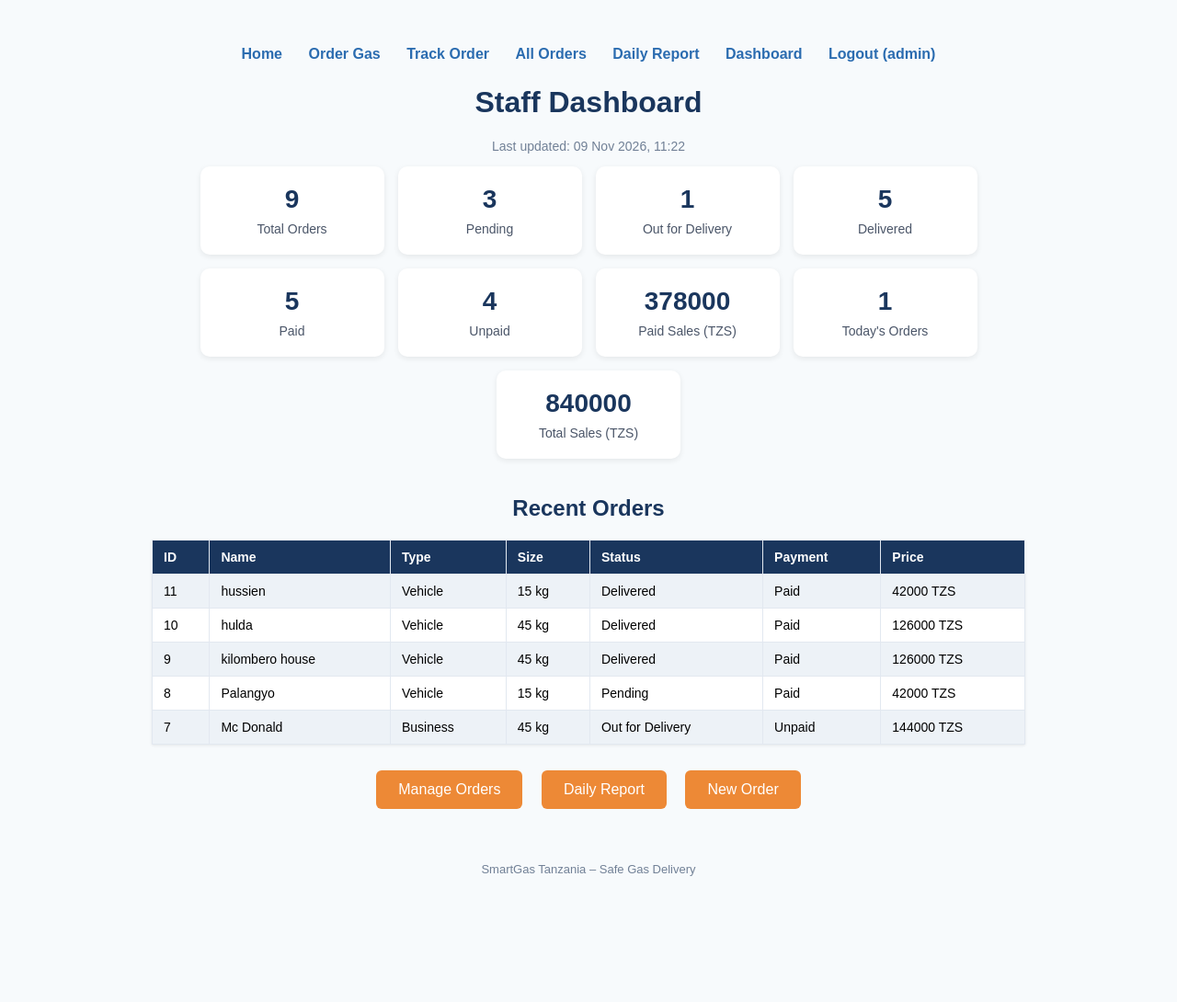
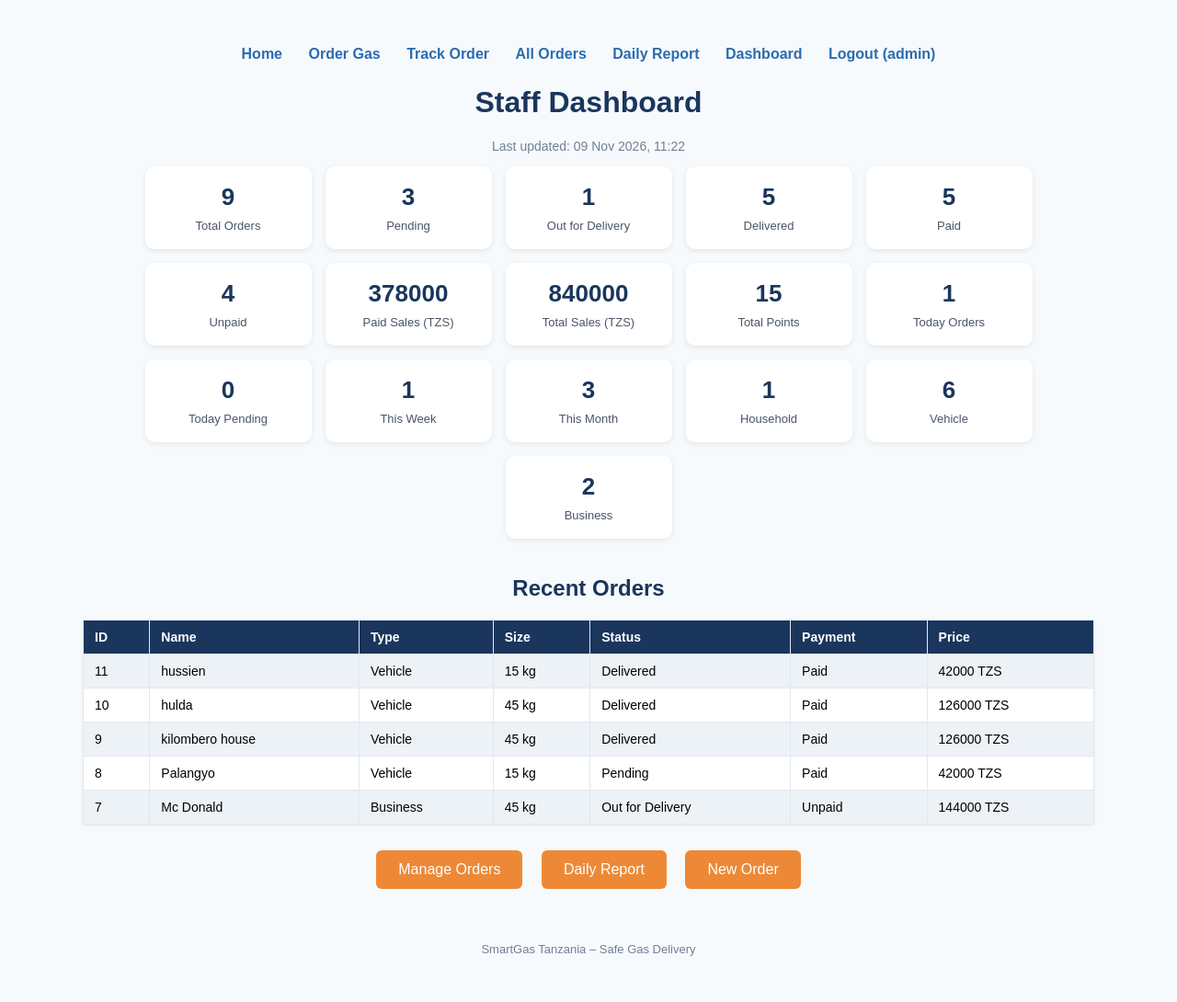
Before and after one commit to godwinprosper566/smartgas-tanzania, a Django app: page /dashboard/ in a window 1280 px wide. Shown: the whole page at 92% size. Before the commit the page ends 953 px from the top, so only its background shows below. Run offline with Django 5.2, Linux system fonts and the light colour scheme; a user stored in the database is signed in; data comes from the database, SQL or seed files in the repository; both versions use the stored data as it was after the commit.

Commit message:
Added points display and dashboard improvements

```diff
--- a/orders/models.py
+++ b/orders/models.py
@@ -16,6 +16,7 @@ class Order(models.Model):
     status = models.CharField(max_length=20, default='Pending')
     payment_status = models.CharField(max_length=20, default='Unpaid')
     notes = models.TextField(blank=True, null=True)
+    points = models.IntegerField(default=0)
     created_at = models.DateTimeField(auto_now_add=True)
 
     def __str__(self):
--- a/orders/templates/orders/dashboard.html
+++ b/orders/templates/orders/dashboard.html
@@ -6,7 +6,7 @@
         body {
             font-family: Arial, sans-serif;
             background: #f7fafc;
-            max-width: 950px;
+            max-width: 1100px;
             margin: 30px auto;
             padding: 20px;
         }
@@ -27,21 +27,21 @@
         }
         .card {
             background: white;
-            padding: 20px;
+            padding: 18px;
             border-radius: 10px;
-            width: 160px;
+            width: 145px;
             text-align: center;
             box-shadow: 0 2px 6px rgba(0,0,0,0.08);
         }
         .card h2 {
             margin: 0;
             color: #1a365d;
-            font-size: 28px;
+            font-size: 26px;
         }
         .card p {
             margin: 8px 0 0;
             color: #4a5568;
-            font-size: 14px;
+            font-size: 13px;
         }
         table {
             width: 100%;
@@ -94,46 +94,25 @@
     </p>
 
     <div class="cards">
-        <div class="card">
-            <h2>{{ total_orders }}</h2>
-            <p>Total Orders</p>
-        </div>
-        <div class="card">
-            <h2>{{ pending }}</h2>
-            <p>Pending</p>
-        </div>
-        <div class="card">
-            <h2>{{ out_for_delivery }}</h2>
-            <p>Out for Delivery</p>
-        </div>
-        <div class="card">
-            <h2>{{ delivered }}</h2>
-            <p>Delivered</p>
-        </div>
-        <div class="card">
-            <h2>{{ paid }}</h2>
-            <p>Paid</p>
-        </div>
-        <div class="card">
-            <h2>{{ unpaid }}</h2>
-            <p>Unpaid</p>
-        </div>
-        <div class="card">
-            <h2>{{ paid_sales }}</h2>
-            <p>Paid Sales (TZS)</p>
-        </div>
-        <div class="card">
-            <h2>{{ today_orders }}</h2>
-            <p>Today's Orders</p>
-        </div>
-        <div class="card">
-            <h2>{{ total_sales }}</h2>
-            <p>Total Sales (TZS)</p>
-        </div>
+        <div class="card"><h2>{{ total_orders }}</h2><p>Total Orders</p></div>
+        <div class="card"><h2>{{ pending }}</h2><p>Pending</p></div>
+        <div class="card"><h2>{{ out_for_delivery }}</h2><p>Out for Delivery</p></div>
+        <div class="card"><h2>{{ delivered }}</h2><p>Delivered</p></div>
+        <div class="card"><h2>{{ paid }}</h2><p>Paid</p></div>
+        <div class="card"><h2>{{ unpaid }}</h2><p>Unpaid</p></div>
+        <div class="card"><h2>{{ paid_sales }}</h2><p>Paid Sales (TZS)</p></div>
+        <div class="card"><h2>{{ total_sales }}</h2><p>Total Sales (TZS)</p></div>
+        <div class="card"><h2>{{ total_points }}</h2><p>Total Points</p></div>
+        <div class="card"><h2>{{ daily_orders }}</h2><p>Today Orders</p></div>
+        <div class="card"><h2>{{ daily_pending }}</h2><p>Today Pending</p></div>
+        <div class="card"><h2>{{ weekly_orders }}</h2><p>This Week</p></div>
+        <div class="card"><h2>{{ monthly_orders }}</h2><p>This Month</p></div>
+        <div class="card"><h2>{{ household }}</h2><p>Household</p></div>
+        <div class="card"><h2>{{ vehicle }}</h2><p>Vehicle</p></div>
+        <div class="card"><h2>{{ business }}</h2><p>Business</p></div>
     </div>
 
     <h2>Recent Orders</h2>
-
     <table>
         <tr>
             <th>ID</th>
--- a/orders/templates/orders/track_order.html
+++ b/orders/templates/orders/track_order.html
@@ -108,6 +108,7 @@
                 <span style="color:#e53e3e; font-weight:bold;">Unpaid</span>
             {% endif %}
         </p>
+        <p><strong>Points earned:</strong> {{ order.points }}</p>
         <p><strong>Notes:</strong> {{ order.notes|default:"—" }}</p>
     </div>
     {% endif %}
--- a/orders/views.py
+++ b/orders/views.py
@@ -38,6 +38,7 @@ def order_page(request):
             price_per_kg = 3200
 
         price = size_kg * price_per_kg
+        points = size_kg  # 1 point per kg
 
         new_order = Order.objects.create(
             name=name,
@@ -48,12 +49,12 @@ def order_page(request):
             price=price,
             status='Pending',
             payment_status='Unpaid',
-            notes=notes
+            notes=notes,
+            points=points
         )
         return redirect('success', order_id=new_order.id)
 
     return render(request, 'orders/order.html')
-
 
 def success(request, order_id):
     return render(request, 'orders/success.html', {
@@ -213,6 +214,8 @@ def track_order(request):
 
 @login_required(login_url='login')
 def dashboard(request):
+    from datetime import timedelta
+
     total_orders = Order.objects.count()
     pending = Order.objects.filter(status='Pending').count()
     out_for_delivery = Order.objects.filter(status='Out for Delivery').count()
@@ -221,8 +224,22 @@ def dashboard(request):
     unpaid = Order.objects.filter(payment_status='Unpaid').count()
     total_sales = sum(order.price for order in Order.objects.all())
     paid_sales = sum(order.price for order in Order.objects.filter(payment_status='Paid'))
+    total_points = sum(order.points for order in Order.objects.all())
     today_orders = Order.objects.filter(created_at__date=timezone.now().date()).count()
     recent_orders = Order.objects.all().order_by('-id')[:5]
+
+    household = Order.objects.filter(customer_type='Household').count()
+    vehicle = Order.objects.filter(customer_type='Vehicle').count()
+    business = Order.objects.filter(customer_type='Business').count()
+
+    today = timezone.now().date()
+    week_start = today - timedelta(days=today.weekday())
+    month_start = today.replace(day=1)
+
+    daily_orders = Order.objects.filter(created_at__date=today).count()
+    weekly_orders = Order.objects.filter(created_at__date__gte=week_start).count()
+    monthly_orders = Order.objects.filter(created_at__date__gte=month_start).count()
+    daily_pending = Order.objects.filter(created_at__date=today, status='Pending').count()
 
     return render(request, 'orders/dashboard.html', {
         'total_orders': total_orders,
@@ -233,6 +250,14 @@ def dashboard(request):
         'unpaid': unpaid,
         'total_sales': total_sales,
         'paid_sales': paid_sales,
+        'total_points': total_points,
         'today_orders': today_orders,
         'recent_orders': recent_orders,
+        'household': household,
+        'vehicle': vehicle,
+        'business': business,
+        'daily_orders': daily_orders,
+        'weekly_orders': weekly_orders,
+        'monthly_orders': monthly_orders,
+        'daily_pending': daily_pending,
     })
```
Also changed, not shown: orders/templates/orders/home.html (+14 -0 lines), orders/templates/orders/order.html (+7 -8 lines), orders/templates/orders/order_list.html (+6 -4 lines), orders/templates/orders/success.html (+3 -6 lines), db.sqlite3, orders/migrations/0005_order_points.py (added).
